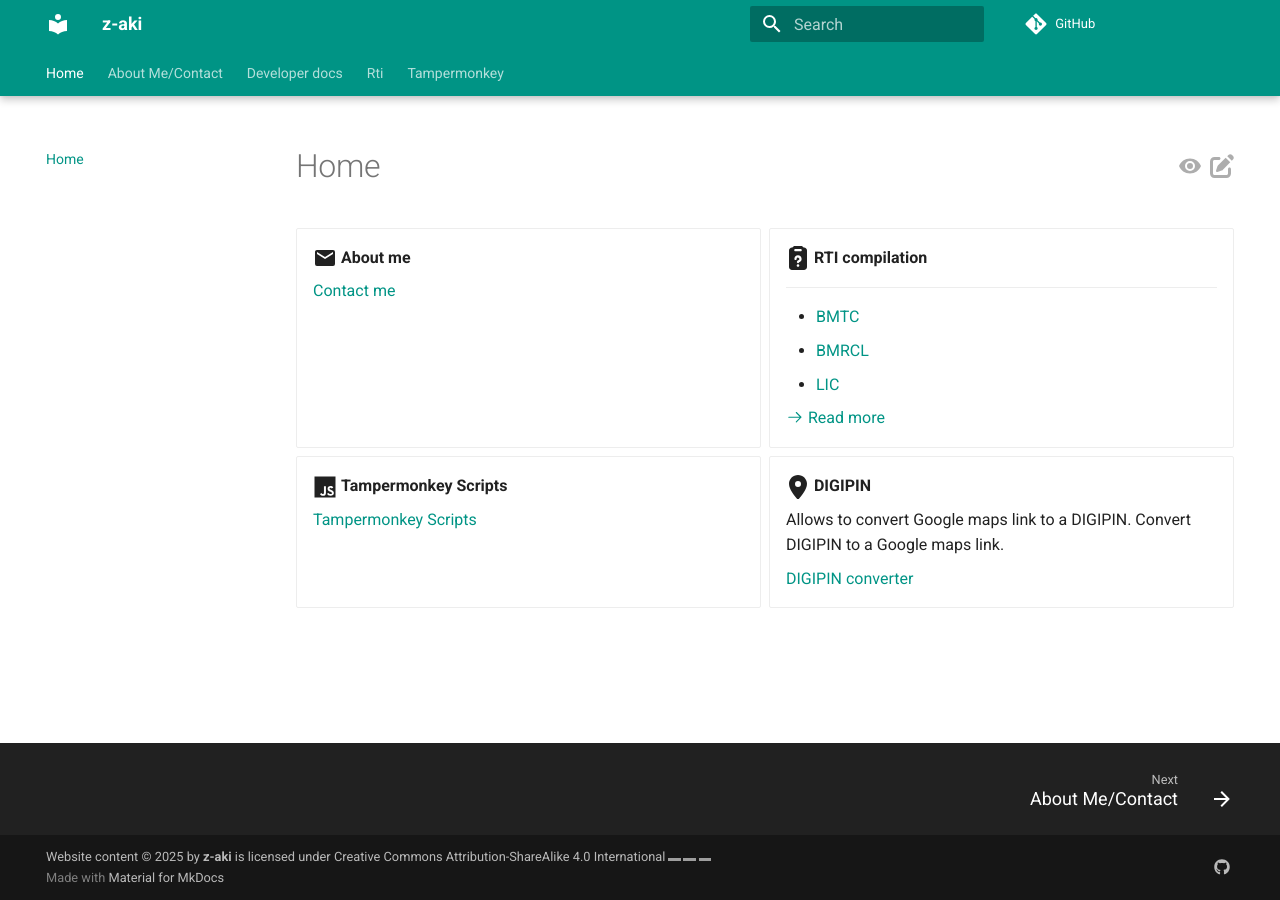
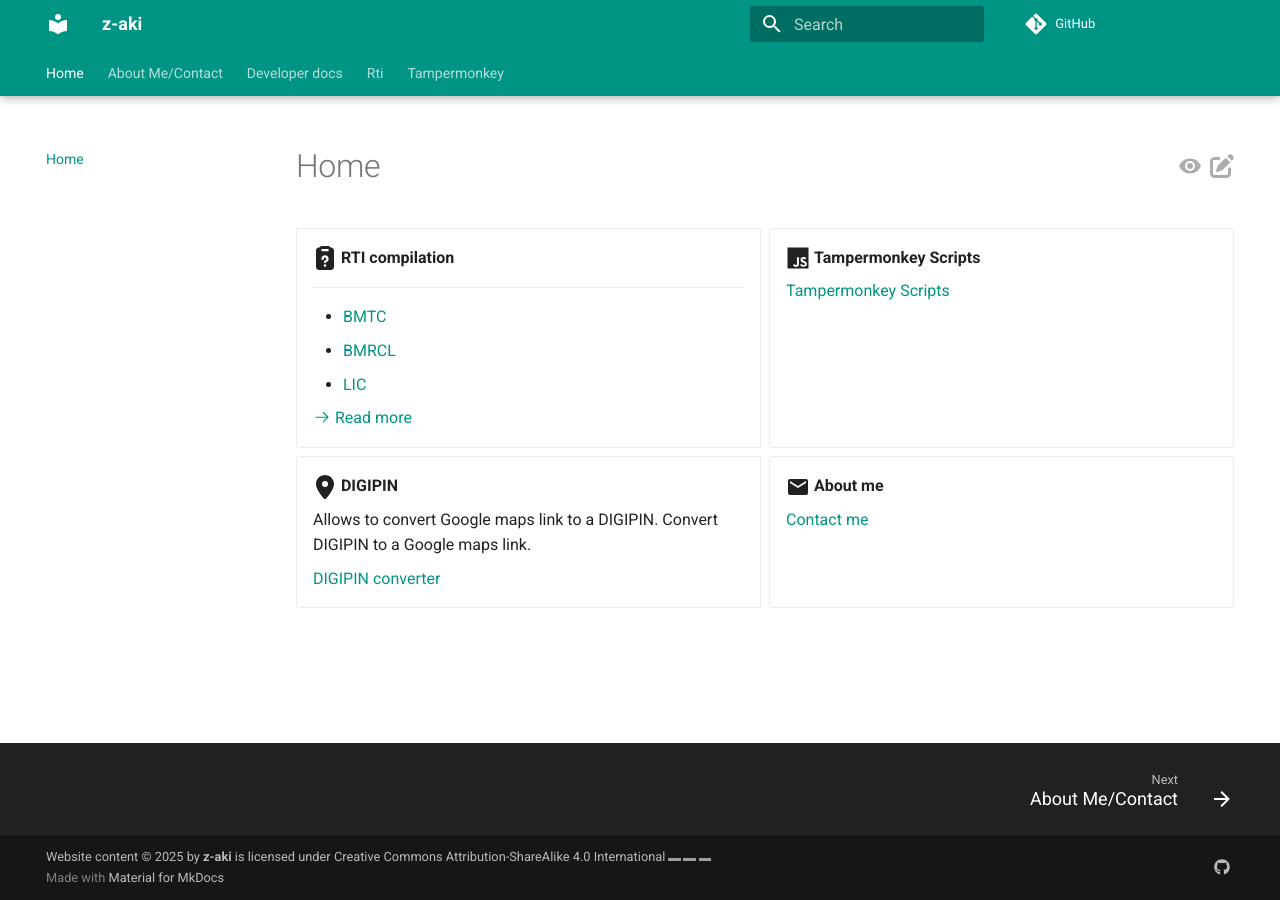
Before and after one commit to z-aki/z-aki.github.io, an MkDocs documentation site: the page built from docs/index.md, in a window 1280 px wide. Built offline with MkDocs 1.6.1 and Material for MkDocs 9.7.7, drawn with Linux system fonts in a browser that asks for light colours; comment, search, counter and statistics services are not loaded; part of the change alters nothing that is shown; grey boxes are pictures that could not be loaded.

```diff
--- a/docs/index.md
+++ b/docs/index.md
@@ -6,10 +6,6 @@ date:
 ---
 
 <div class="grid cards" markdown>
-
-- :material-email:{ .lg .middle } __About me__
-
-    [Contact me](about.md)
 
 - :fontawesome-solid-clipboard-question:{ .lg .middle } __RTI compilation__
 
@@ -31,4 +27,8 @@ date:
 
     [DIGIPIN converter](digipin/index.md)
 
+- :material-email:{ .lg .middle } __About me__
+
+    [Contact me](about.md)
+
 </div>
--- a/mkdocs.yml
+++ b/mkdocs.yml
@@ -12,15 +12,26 @@ copyright: |
   Website content © 2025 by <a href="https://github.com/z-aki"><b>z-aki</b></a> is licensed under <a href="https://creativecommons.org/licenses/by-sa/4.0/">Creative Commons Attribution-ShareAlike 4.0 International</a><img src="https://mirrors.creativecommons.org/presskit/icons/cc.svg" alt="" style="max-width: 1em;max-height:1em;margin-left: .2em;"><img src="https://mirrors.creativecommons.org/presskit/icons/by.svg" alt="" style="max-width: 1em;max-height:1em;margin-left: .2em;"><img src="https://mirrors.creativecommons.org/presskit/icons/sa.svg" alt="" style="max-width: 1em;max-height:1em;margin-left: .2em;">
 docs_dir: docs
 markdown_extensions:
+  # For grid cards using html div https://squidfunk.github.io/mkdocs-material/reference/grids/
   - attr_list
   - md_in_html
+  # For notes/ quotes/ boxes. https://squidfunk.github.io/mkdocs-material/reference/admonitions/
   - admonition
+  # https://squidfunk.github.io/mkdocs-material/setup/extensions/python-markdown/?h=toc#table-of-contents
+  - toc:
+      permalink: true
+      toc_depth: 6
+  # https://squidfunk.github.io/mkdocs-material/reference/icons-emojis/
   - pymdownx.emoji:
       emoji_index: !!python/name:material.extensions.emoji.twemoji
       emoji_generator: !!python/name:material.extensions.emoji.to_svg
-  - toc:
-      permalink: true
-      toc_depth: 6
+        # https://facelessuser.github.io/pymdown-extensions/extensions/snippets/#options
+        # https://squidfunk.github.io/mkdocs-material/setup/extensions/python-markdown-extensions/?h=embedding#snippets
+
+  - pymdownx.snippets:
+      check_paths: true
+      base_path: docs
+
 repo_url: https://github.com/z-aki/z-aki.github.io
 theme:
   name: material
```
Also changed, not shown: requirements.txt (line endings or trailing spaces), 1 other file.
